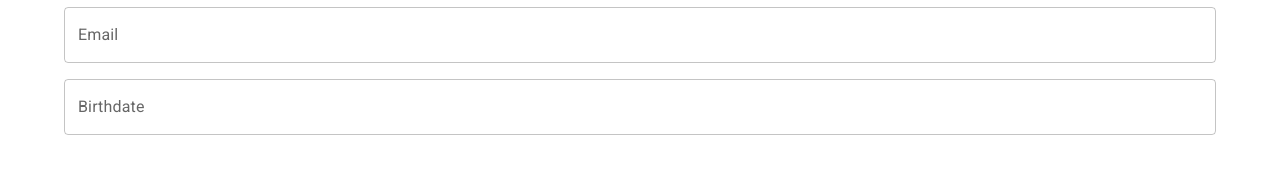
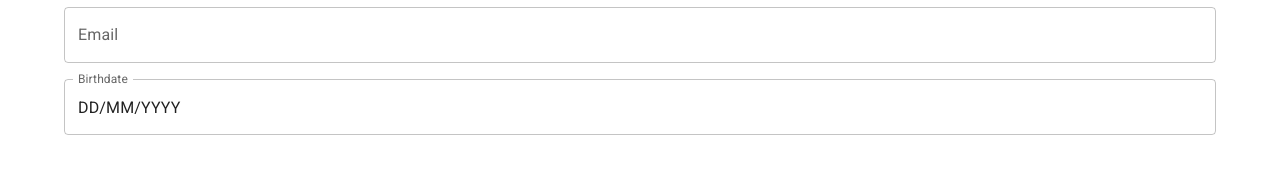
Before and after one commit to gopichardo/pokeapp-frontend, a React (Vite) app: page /auth/register in a window 1280 px wide. Shown: the part 215-400 px from the top of the page. Built offline with nearby package versions, Linux system fonts and the light colour scheme.

Commit message:
get redux store

```diff
--- a/src/auth/pages/register-steps/UserStep.tsx
+++ b/src/auth/pages/register-steps/UserStep.tsx
@@ -2,10 +2,11 @@ import { Box, TextField } from "@mui/material";
 import { DatePicker, LocalizationProvider } from "@mui/x-date-pickers";
 import { AdapterLuxon } from '@mui/x-date-pickers/AdapterLuxon';
 import { DateTime } from "luxon";
-import { useAppDispatch } from "../../../store/store";
+import { IRootState, useAppDispatch } from "../../../store/store";
 import { forwardRef, useImperativeHandle, useState } from "react";
 import { setUserInformation } from "../../../store/preferences/preferencesSlice";
 import { useForm } from "../../../hooks/useForm";
+import { useSelector } from "react-redux";
 
 
 type UserStepProps = {
@@ -18,6 +19,11 @@ export interface UserStepRef {
 
 // eslint-disable-next-line @typescript-eslint/no-unused-vars
 export const UserStep = forwardRef<UserStepRef, UserStepProps>(({ index }, ref) => {
+
+    const preferences = useSelector((state: IRootState) => state.preferences);
+
+    const { userInformation } = preferences;
+
     const [formSubmitted, setFormSubmitted] = useState(false);
 
     const formValidations = {
@@ -29,9 +35,7 @@ export const UserStep = forwardRef<UserStepRef, UserStepProps>(({ index }, ref)
     };
 
     const formData = {
-        name: '',
-        email: '',
-        birthDate: undefined
+        ...userInformation
     };
 
     const {
@@ -45,8 +49,8 @@ export const UserStep = forwardRef<UserStepRef, UserStepProps>(({ index }, ref)
 
     const dispatch = useAppDispatch();
 
-    const [birthDateValid, setBirthDateValid] = useState<string | null>('A valid date is required');
-    const [birthDate, setBirthDate] = useState<DateTime | undefined>(undefined);
+    const [birthDateValid, setBirthDateValid] = useState<string | null>(DateTime.fromISO(userInformation.birthDate).isValid ? null : 'A valid date is required');
+    const [birthDate, setBirthDate] = useState<DateTime>(DateTime.fromISO(userInformation.birthDate));
 
     const onSubmit = (e: React.FormEvent<HTMLFormElement>) => {
         e.preventDefault();
@@ -124,7 +128,7 @@ export const UserStep = forwardRef<UserStepRef, UserStepProps>(({ index }, ref)
                         label="Birthdate"
                         name="birthdate"
                         format="dd/MM/yyyy"
-                        // value={birthDate}
+                        value={birthDate}
                         maxDate={DateTime.now()}
                         minDate={DateTime.now().minus({ years: 100 })}
                         onError={(error) => {
--- a/src/domain/model/user.model.ts
+++ b/src/domain/model/user.model.ts
@@ -1,5 +1,5 @@
 export type User = {
   name: string;
   email: string;
-  birthDate?: string;
+  birthDate: string;
 };
```
